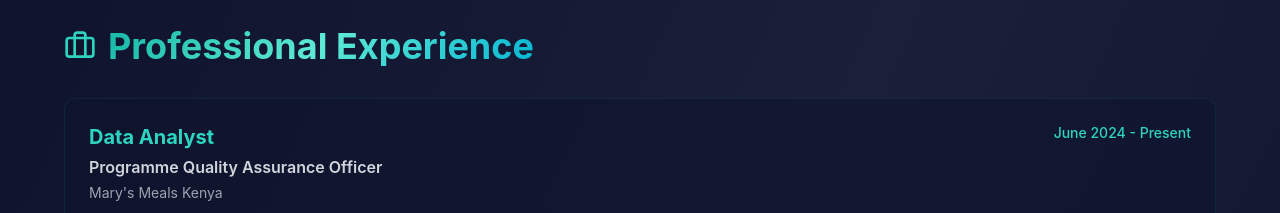
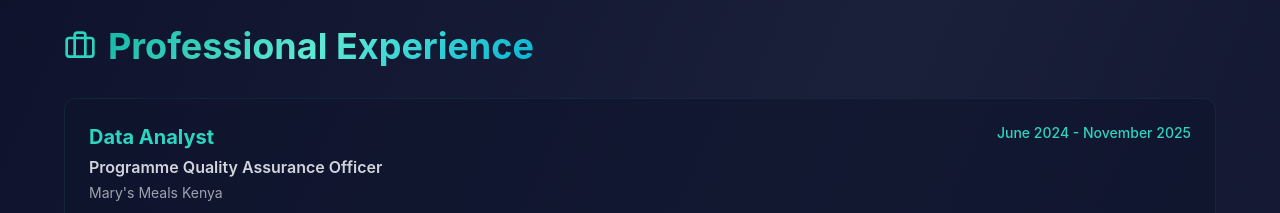
Before and after one commit to jeremydev-c/simon-portfolio, a Next.js app: page /about in a window 1280 px wide. Shown: the part 860-1073 px from the top of the page. Built offline with nearby package versions, Linux system fonts and the light colour scheme.

Commit message:
Update: adjust current role dates and deploy

```diff
--- a/app/about/page.tsx
+++ b/app/about/page.tsx
@@ -78,7 +78,7 @@ export default function About() {
                     <p className="text-gray-300 font-semibold mb-1">Programme Quality Assurance Officer</p>
                     <p className="text-gray-400 text-sm">Mary's Meals Kenya</p>
                   </div>
-                  <span className="text-teal-400 text-sm font-medium mt-2 md:mt-0">June 2024 - Present</span>
+                  <span className="text-teal-400 text-sm font-medium mt-2 md:mt-0">June 2024 - November 2025</span>
                 </div>
                 <ul className="space-y-2 text-gray-300">
                   <li className="flex items-start gap-2">
```
Also changed, not shown: app/components/LoadingScreen.tsx (line endings or trailing spaces), app/components/ScrollToTop.tsx (line endings or trailing spaces), tailwind.config.ts (line endings or trailing spaces).
